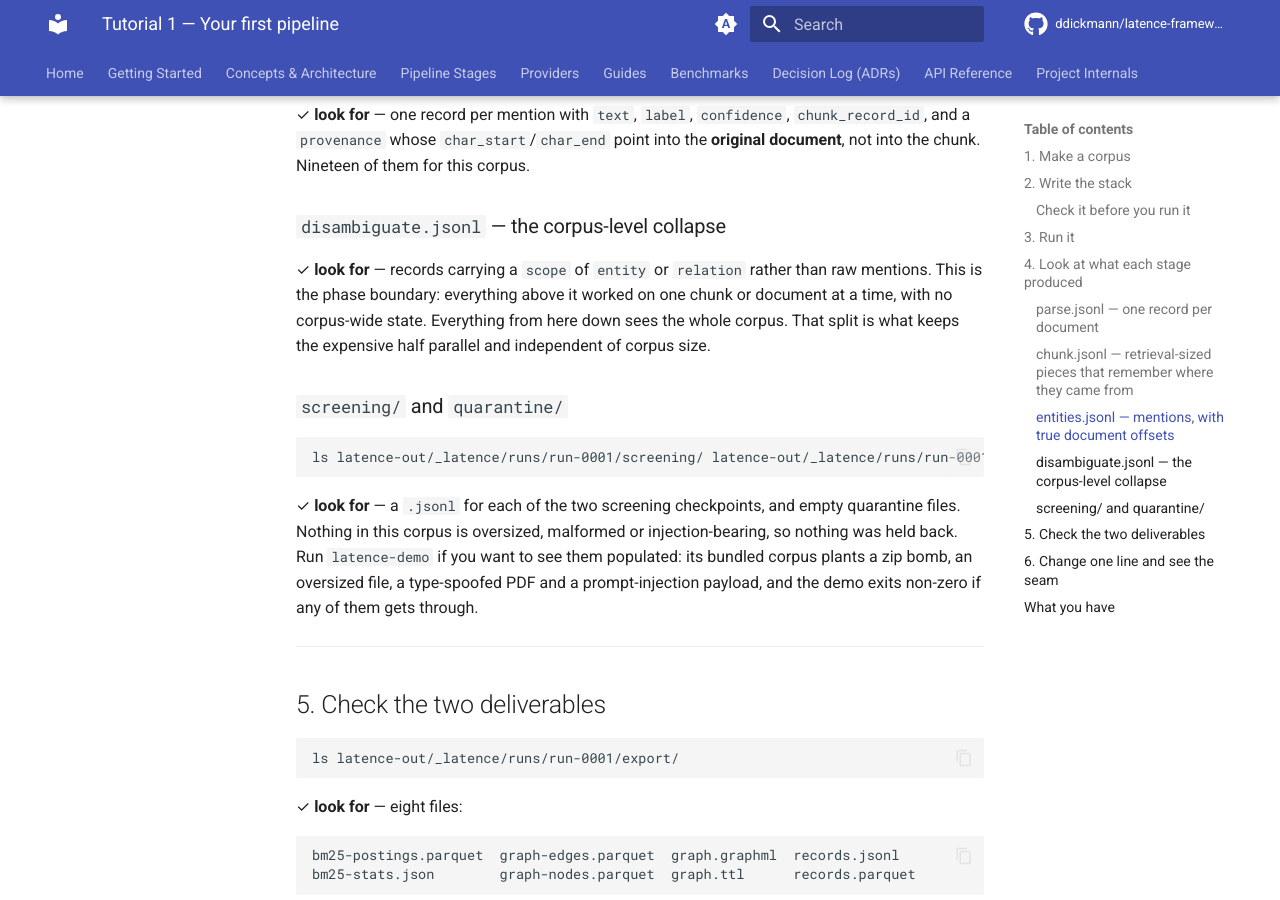
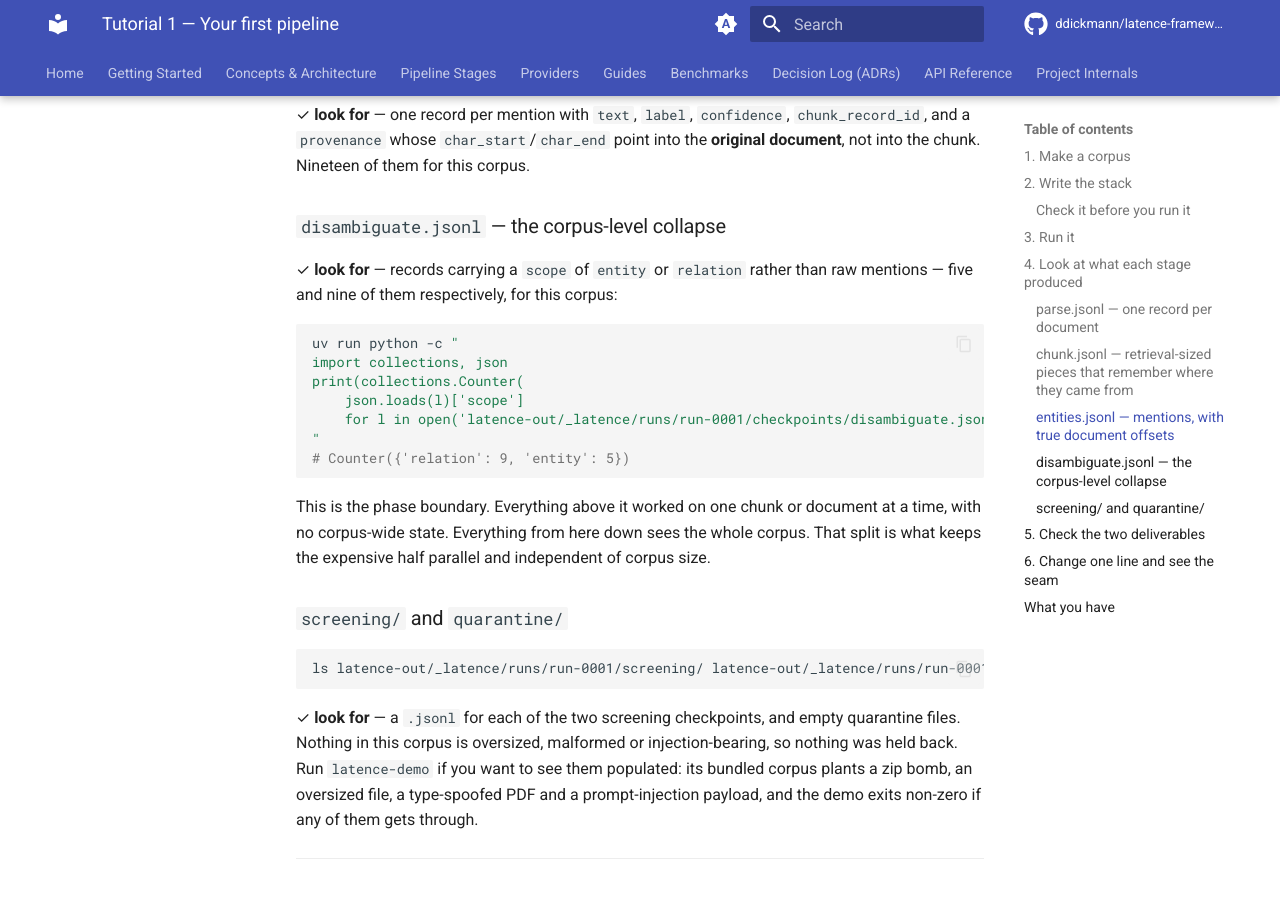
Before and after one commit to ddickmann/latence, an MkDocs documentation site: the page built from docs/tutorials/01-your-first-pipeline.md, in a window 1280 px wide and 900 px high, scrolled down 6751 px. Built offline with MkDocs 1.6.1 and Material for MkDocs 9.7.7, drawn with Linux system fonts in a browser that asks for light colours; comment, search, counter and statistics services are not loaded.

Commit message:
docs(tutorials): make the disambiguate look-for concrete and checkable

````diff
--- a/docs/tutorials/01-your-first-pipeline.md
+++ b/docs/tutorials/01-your-first-pipeline.md
@@ -333,8 +333,20 @@ Nineteen of them for this corpus.
 
 ### `disambiguate.jsonl` — the corpus-level collapse
 
-✓ **look for** — records carrying a `scope` of `entity` or `relation` rather than raw mentions.
-This is the phase boundary: everything above it worked on one chunk or document at a time, with no
+✓ **look for** — records carrying a `scope` of `entity` or `relation` rather than raw mentions —
+five and nine of them respectively, for this corpus:
+
+```bash
+uv run python -c "
+import collections, json
+print(collections.Counter(
+    json.loads(l)['scope']
+    for l in open('latence-out/_latence/runs/run-0001/checkpoints/disambiguate.jsonl')))
+"
+# Counter({'relation': 9, 'entity': 5})
+```
+
+This is the phase boundary. Everything above it worked on one chunk or document at a time, with no
 corpus-wide state. Everything from here down sees the whole corpus. That split is what keeps the
 expensive half parallel and independent of corpus size.
 
````
